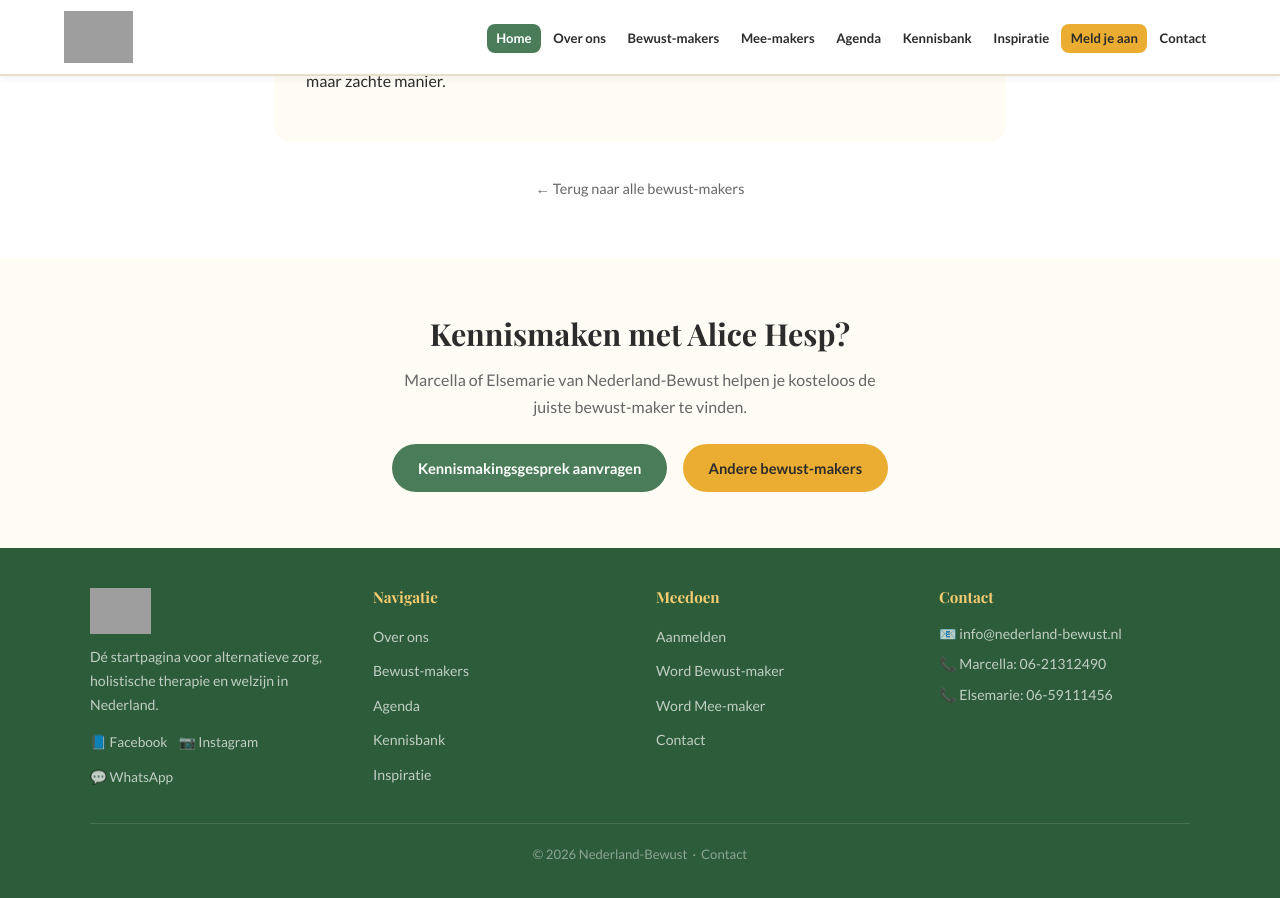
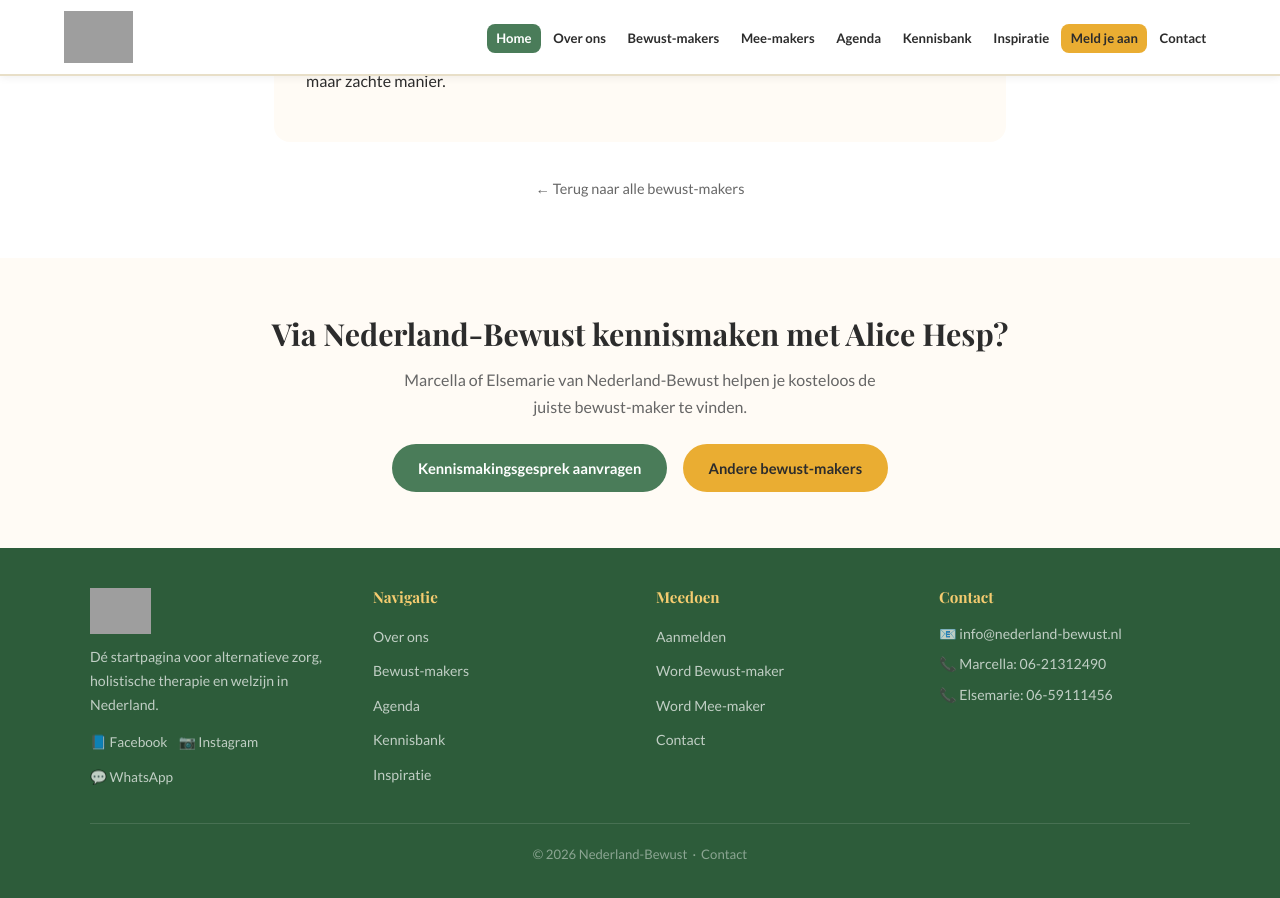
Before and after one commit to hands4flownl/nederland-bewust, a Jekyll site: the page built from pages/bewust-makers/ponti-noi.html, in a window 1280 px wide and 900 px high, scrolled down 713 px. Built offline with Jekyll 4.4.1, drawn with Linux system fonts in a browser that asks for light colours; grey boxes are pictures that could not be loaded.

Commit message:
Fix: intakegesprek is adviesgesprek met NB-organisatie, niet bewust-maker

```diff
--- a/pages/bewust-makers/ponti-noi.html
+++ b/pages/bewust-makers/ponti-noi.html
@@ -52,7 +52,7 @@ permalink: /bewust-makers/ponti-noi/
 
 <section class="sectie sectie--kleur">
   <div class="container" style="text-align:center;">
-    <h2>Kennismaken met Alice Hesp?</h2>
+    <h2>Via Nederland-Bewust kennismaken met Alice Hesp?</h2>
     <p style="max-width:500px;margin:0.8rem auto 1.5rem;color:var(--tekst-licht);">Marcella of Elsemarie van Nederland-Bewust helpen je kosteloos de juiste bewust-maker te vinden.</p>
     <div style="display:flex;gap:1rem;justify-content:center;flex-wrap:wrap;">
       <a href="{{ '/contact/' | relative_url }}" class="knop knop--groen">Kennismakingsgesprek aanvragen</a>
```
